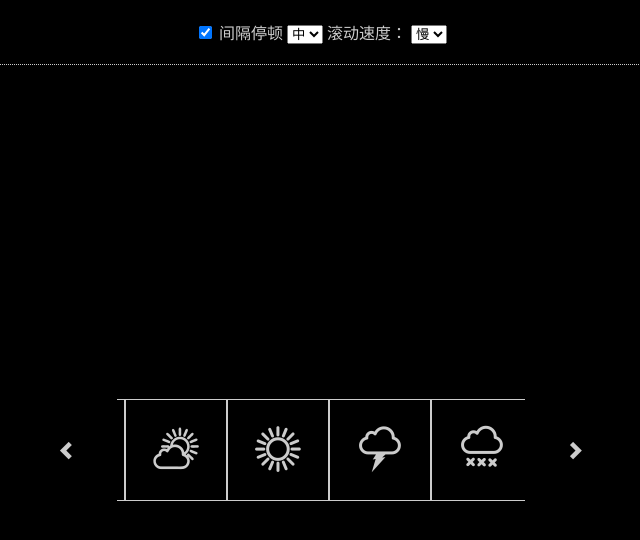
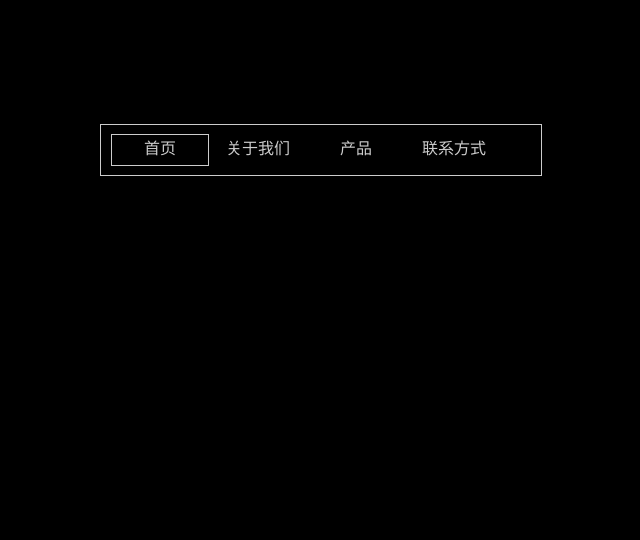
Before and after one commit to anota/blog, a Jekyll site: the page built from _posts/2013-09-14-slide-left-right.html, in a window 1280 px wide. Shown: the top 540 px of the page, without its empty margins (319-959 px from the left). Built offline with Jekyll 4.4.1, drawn with Linux system fonts in a browser that asks for light colours.

```diff
--- a/_posts/2013-09-14-slide-left-right.html
+++ b/_posts/2013-09-14-slide-left-right.html
@@ -1,226 +1,55 @@
 ---
+layout: demo
 title: 左右无限滚动
 ---
-<!DOCTYPE html PUBLIC "-//W3C//DTD HTML 4.01//EN" "http://www.w3.org/TR/html4/strict.dtd">
-<html>
-<head>
-<meta http-equiv="Content-Type" content="text/html; charset=utf-8">
-<title>无标题文档</title>
 <style>
-@font-face {
- font-family:'RaphaelIcons';
- src:url('{{site.baseurl}}/font/raphaelicons-webfont.eot');
- src:url('{{site.baseurl}}/font/raphaelicons-webfont.woff') format('woff'), url('{{site.baseurl}}/font/raphaelicons-webfont.ttf') format('truetype'), url('{{site.baseurl}}/font/raphaelicons-webfont.svgwebfontKOf9F4sx') format('svg');
- font-weight:normal;
- font-style:normal;
-}
-.icon {
-  font-weight:normal;
-  font-size:normal;
-  line-height:normal;
-  font-family:'RaphaelIcons';
-  font-size:1.1em;
-  position:relative;
-  top:0.1em;
-}
-body, ul, li, div {
-  margin:0;
-  padding:0;
-}
-body {
-  background:#000;
-  color:#ccc;
-}
-ul, li {
-  list-style:none;
-}
-a {
-  text-decoration:none;
-  color:#ccc;
-}
-a:hover {
-  color:#fff;
-}
-#slide {
-  width:408px;
-  margin:-51px -204px;
-  position:absolute;
-  top:50%;
-  left:50%;
-}
-#wrap {
-  width:408px;
-  height:102px;
-  overflow:hidden;
-  position:relative;
-}
-ul {
-  position:absolute;
-  top:0;
-}
-li {
-  height:100px;
-  width:100px;
-  border:1px solid #ccc;
-  line-height:100px;
-  text-align:center;
-  font-size:60px;
-  float:left;
-}
-#left, #right {
-  font-size:36px;
-  text-align:center;
-  line-height:36px;
-  height:102px;
-  width:102px;
-  line-height:102px;
-  cursor:pointer;
-  position:absolute;
-}
-#left {
-  left:-102px;
-}
-#right {
-  right:-102px;
-  top:0;
-}
-.control {
-  border-bottom: 1px dotted #ccc;
-  background:none;
-  text-align: center;
-  padding: 20px 0;
-}
+* { padding: 0; margin: 0; }
+body{ background:#000; color:#ccc;}
+#nav{border:1px solid #ccc; padding:0 10px; width:420px; margin: 100px auto 0; }
+li { list-style: none; }
+ul { width: 400px; height: 50px; position: relative;}
+li { float: left; width: 98px; height: 48px; line-height: 48px;text-align: center; z-index: 2; position: relative; cursor: pointer; }
+.bg { width: 96px; height:30px; overflow: hidden; border:1px solid #ccc; position: absolute; top: 9px; left: 0; z-index: 1; }
 </style>
-</head>
-<body>
-<div class="control">
-  <label id="chk_pause">
-    <input type="checkbox" checked="checked">
-    间隔停顿</label>
-  <select id="pause_time">
-    <option value="100">短</option>
-    <option value="1000" selected="selected">中</option>
-    <option value="3000">长</option>
-  </select>
-  滚动速度：
-  <select id="sel_speed">
-    <option value="2">慢</option>
-    <option value="5">中</option>
-    <option value="10">快</option>
-  </select>
-</div>
-<div id='slide'  class="icon">
-  <a href="javascript:" id='left'><</a>
-  <div id='wrap'>
-    <ul>
-      <li>%</li>
-      <li>&</li>
-      <li>'</li>
-      <li>(</li>
-      <li>)</li>
-      <li>*</li>
+<div id="nav">
+    <ul id="ul1">
+        <li>首页</li>
+        <li>关于我们</li>
+        <li>产品</li>
+        <li>联系方式</li>
+        <li class="bg"></li>
     </ul>
-  </div>
-  <a href="javascript:" id="right">=</a>
 </div>
 <script>
-(function(){
-	var oSlide = document.getElementById("slide");
-	var oLeft= document.getElementById("left");
-	var oRight =document.getElementById("right");
-	var oWrap = document.getElementById("wrap");
-	var oUl = oWrap.getElementsByTagName("ul")[0];
-	var aLi = oWrap.getElementsByTagName("li");
-	var oChk = document.getElementById("chk_pause");
-	var oPauseTime = document.getElementById("pause_time");
-	var oSpeed = document.getElementById("sel_speed");
-	var bPause = true;
-	var iPauseTime = 1000;
-	var timer= null;
-	var timerOut = null;
-	var iSpeed =30;
-	var iSpeed2 = 2;
-	var toggle = 1;
-	var iNum =5;
-	oUl.innerHTML += oUl.innerHTML;
-	var iUlWidth = aLi[0].offsetWidth * aLi.length;
-	oUl.style.width = iUlWidth + 'px';
-	//控制向左运动
-	oLeft.onmouseover = function()
+//弹性运动框架
+var iSpeed=0;
+var left=0;
+function flexMove(obj,iTarget)
+{
+	clearInterval(obj.timer);
+	obj.timer = setInterval(function(){
+		//弹性运动 必须要有前后退
+		iSpeed += (iTarget-obj.offsetLeft)/5;
+		iSpeed *=0.7;
+		left+=iSpeed;
+		if(Math.abs(iSpeed)<1&&Math.abs(iTarget-left)<1)
+		{
+			clearInterval(obj.timer);
+			obj.style.left = iTarget +"px";
+		}else
+		{
+			obj.style.left = left + "px";
+		}
+	},30)
+};
+var oUl = document.getElementById("ul1");
+var aLi = oUl.getElementsByTagName("li");
+var oBg= aLi[aLi.length-1];
+for(var i =0;i<aLi.length-1;i++)
+{
+	aLi[i].onmouseover = function()
 	{
-		toggle = -1;
-		autoPlay();
+		flexMove(oBg,this.offsetLeft);
 	};
-	//控制向右运动
-	oRight.onmouseover = function()
-	{
-		toggle =1;
-		autoPlay();
-	}
-	//播放
-	var autoPlay = function()
-	{
-		if(timer)clearInterval(timer);
-		timer = setInterval(function(){
-			iNum += 2*toggle*iSpeed2;
-			if(iNum<-iUlWidth/2)
-			{
-				iNum = 0;
-			}else if(iNum>0)
-			{
-				iNum = -iUlWidth/2;
-			};
-			//间隔停顿运动
-			if(bPause)
-			{
-				//console.log(Math.abs(iNum - Math.round(iNum/aLi[0].offsetWidth)*aLi[0].offsetWidth))
-				if(Math.abs(iNum - Math.round(iNum/aLi[0].offsetWidth)*aLi[0].offsetWidth) <= Math.ceil(iSpeed2))
-				{
-					clearInterval(timer);
-					timerOut=setTimeout
-					(
-						function ()
-						{
-							autoPlay();
-						}, iPauseTime
-					);
-
-					iNum=Math.round(iNum/aLi[0].offsetWidth)*aLi[0].offsetWidth;
-				}
-			}
-			//运动关键点
-			oUl.style.left = iNum + 'px';
-		},iSpeed);
-	}
-	//加载后执行
-	autoPlay();
-	//拓展 ->移入暂停
-	oUl.onmouseover = function()
-	{
-		if(timer)clearInterval(timer);
-	};
-	oUl.onmouseout = function()
-	{
-		autoPlay();
-	};
-	//拓展间隔
-	oChk.onclick = function()
-	{
-		bPause = oChk.getElementsByTagName("input")[0].checked;
-	}
-
-	//改变速度
-	oSpeed.onchange = function()
-	{
-		iSpeed2 = parseInt(this.value);
-	}
-	//改变停留时间
-	oPauseTime.onchange = function()
-	{
-		iPauseTime = parseInt(this.value);
-	}
-
-})()
+};
 </script>
-</body>
-</html>
```
